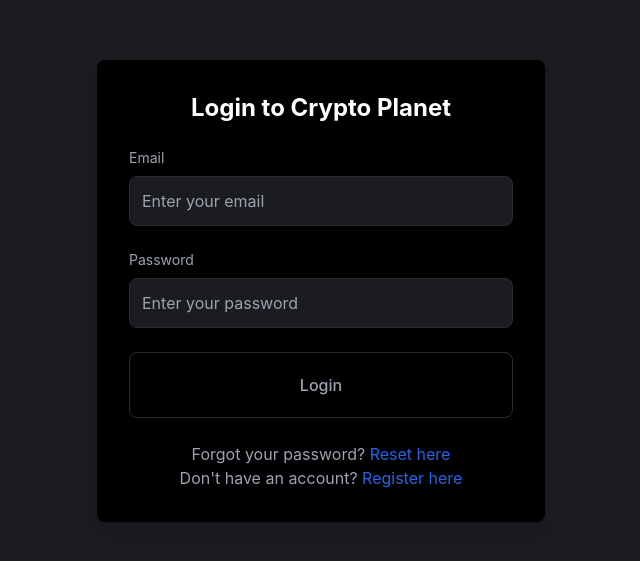
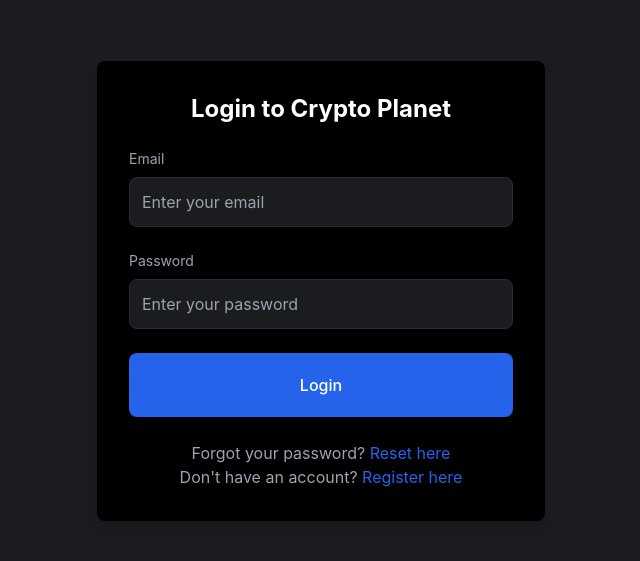
Before and after one commit to fabiodelllima/crypto-planet-frontend, a React (Vite) app in the folder crypto-planet/: page /login in a window 1280 px wide. Shown: the part 109-670 px from the top of the page, without its empty margins (319-959 px from the left). Built offline with nearby package versions, Linux system fonts and the light colour scheme.

Commit message:
fix: Correção no tipo de botão na página de login

```diff
--- a/crypto-planet/src/pages/Login/LoginPage.tsx
+++ b/crypto-planet/src/pages/Login/LoginPage.tsx
@@ -53,7 +53,7 @@
             required
           />
           {error && <p className="text-red-500 text-sm">{error}</p>}
-          <Button type="submit" className="w-full">
+          <Button styleType="primary" className="w-full">
             Login
           </Button>
         </form>
```
